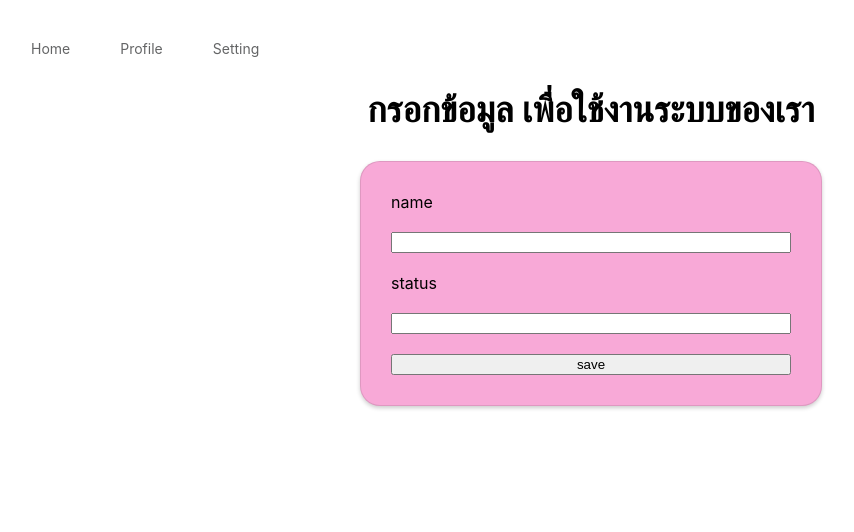
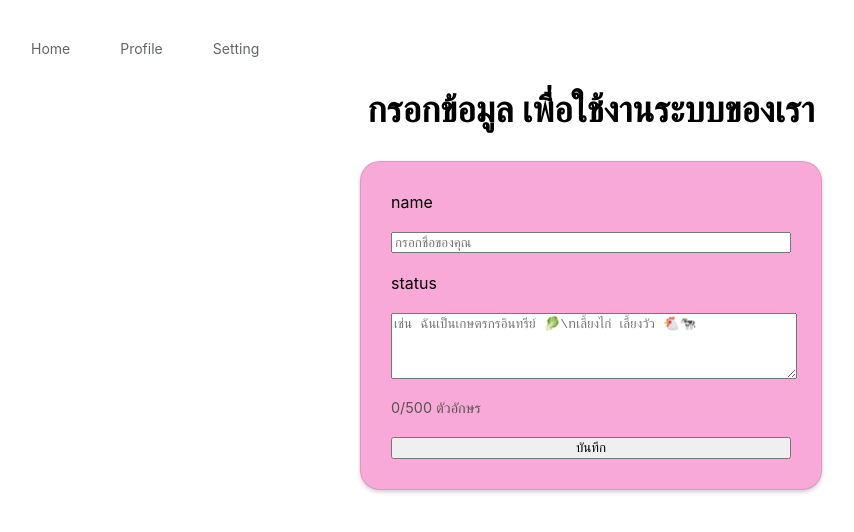
Before and after one commit to JTianN/nevermonday, a React (Create React App) app: page /register in a window 1280 px wide. Shown: the top 532 px of the page, without its empty margins (49-903 px from the left). Built offline with nearby package versions, Linux system fonts and the light colour scheme.

Commit message:
Update registerSystem.js

```diff
--- a/src/pages/registerSystem.js
+++ b/src/pages/registerSystem.js
@@ -10,7 +10,7 @@ export default function PageRegister() {
     const location = useLocation();
     const { email } = location.state || {};  // เอา email มาจาก login page
     const [name, setName] = useState("");
-    const [status, setStatus] = useState("");  // ให้ลูกค้ากรอกเอง
+    const [status, setStatus] = useState("");  // รองรับข้อความหลายบรรทัด
     const [message, setMessage] = useState("");
 
     const handleSave = async () => {
@@ -20,9 +20,9 @@ export default function PageRegister() {
                 method: "PUT",
                 headers: { "Content-Type": "application/json" },
                 body: JSON.stringify({
-                    email: email,      // ส่ง email ไปด้วย
-                    password: "dummy", // ถ้า backend บังคับส่ง password ใส่อะไรก็ได้ เพราะเราจะเปลี่ยนเฉพาะ status
-                    status: "1"        // fix เป็น 1 หลังบ้าน
+                    email: email,
+                    password: "dummy",
+                    status: "1"
                 }),
             });
 
@@ -35,11 +35,11 @@ export default function PageRegister() {
                 method: "POST",
                 headers: { "Content-Type": "application/json" },
                 body: JSON.stringify({
-                    email: email,        // เพิ่ม email ไปใน body
-                    name: name,          // ชื่อผู้ใช้
-                    status: status,      // สถานะที่กรอก
-                    comments: null,      // ไม่มี comment ตอนนี้
-                    enduBTN: "0"         // ค่าเริ่มต้นปุ่ม
+                    email: email,
+                    name: name,
+                    status: status.trim(),  // ตัดช่องว่างท้าย
+                    comments: null,
+                    enduBTN: "0"
                 }),
             });
 
@@ -48,7 +48,6 @@ export default function PageRegister() {
             }
 
             setMessage("บันทึกข้อมูลเรียบร้อยแล้ว!");
-            // Navigate to home page after successful save
             navigate('/home', { state: { email } });
         } catch (error) {
             console.error(error);
@@ -63,14 +62,29 @@ export default function PageRegister() {
                 <div className="TextHeader">กรอกข้อมูล เพื่อใช้งานระบบของเรา</div>
                 <div className="bodyRegister">
                     <div>name</div>
-                    <input value={name} onChange={(e) => setName(e.target.value)} />
+                    <input
+                        type="text"
+                        value={name}
+                        onChange={(e) => setName(e.target.value)}
+                        placeholder="กรอกชื่อของคุณ"
+                    />
 
                     <div>status</div>
-                    <input value={status} onChange={(e) => setStatus(e.target.value)} />
+                    <textarea
+                        value={status}
+                        onChange={(e) => setStatus(e.target.value)}
+                        rows={4}
+                        maxLength={500}
+                        placeholder="เช่น ฉันเป็นเกษตรกรอินทรีย์ 🥬\nเลี้ยงไก่ เลี้ยงวัว 🐔🐄"
+                        style={{ width: "100%", resize: "vertical" }}
+                    />
+                    <div style={{ fontSize: "0.9em", color: "#555" }}>
+                        {status.length}/500 ตัวอักษร
+                    </div>
 
-                    <button onClick={handleSave}>save</button>
+                    <button onClick={handleSave}>บันทึก</button>
 
-                    {message && <p>{message}</p>} {/* แสดงข้อความ success/error */}
+                    {message && <p>{message}</p>}
                 </div>
             </div>
         </div>
```
